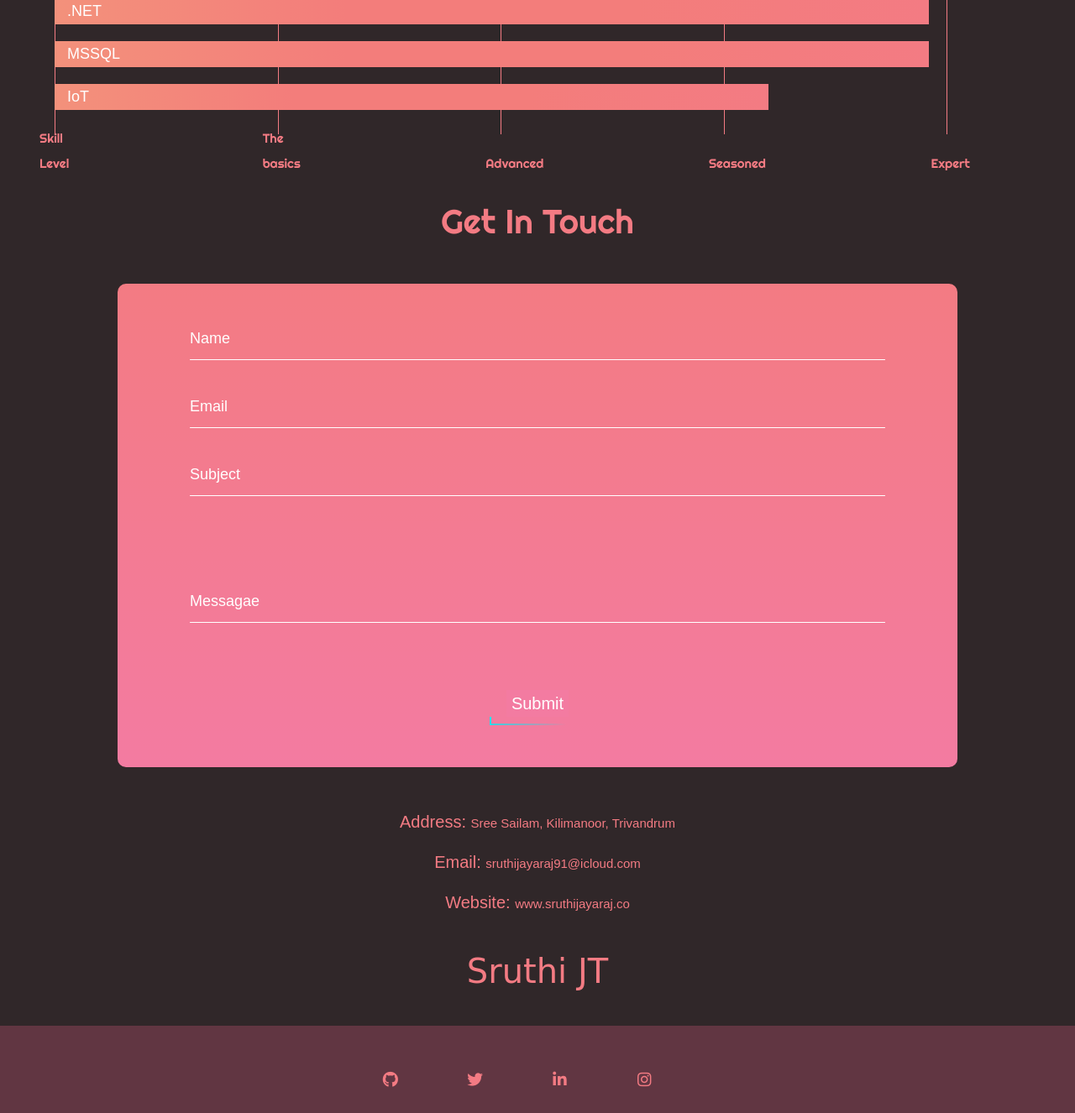
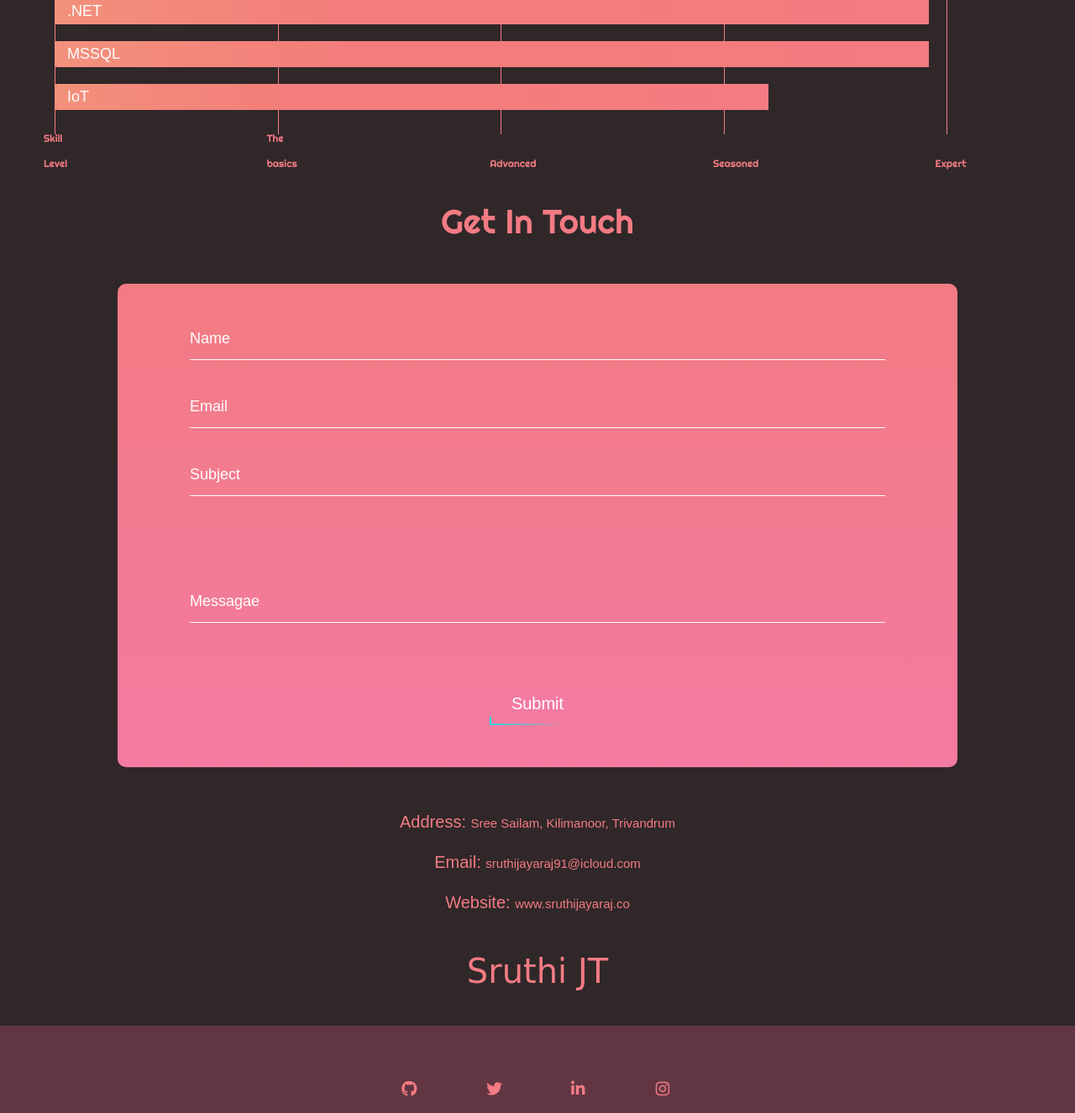
Before and after one commit to Sruthi-Jayaraj/SruthiJayaraj, a plain HTML site: page index.html in a window 1280 px wide. Shown: the part 4456-5782 px from the top of the page at 84% size. Drawn offline with nearby package versions, Linux system fonts and the light colour scheme; a web font is replaced by a local one.

Commit message:
changed ul line font-size

```diff
--- a/css/style.css
+++ b/css/style.css
@@ -363,10 +363,11 @@ body {
 	display: block;
     width: 10px;
     text-align: center;
-    font-size: 15px;
+    font-size: 12px;
     position: absolute;
-    bottom: -50px;
-    right: 10px;
+    bottom: -70px;
+    right: -5px;
+    padding: 20px;
 }
 .charts {
 	width: 100%;
@@ -667,3 +668,6 @@ footer i {
 	background-color: #613642;
 	padding: 50px;
 }
+.footer-icon {
+	padding: 25px;
+}
```
